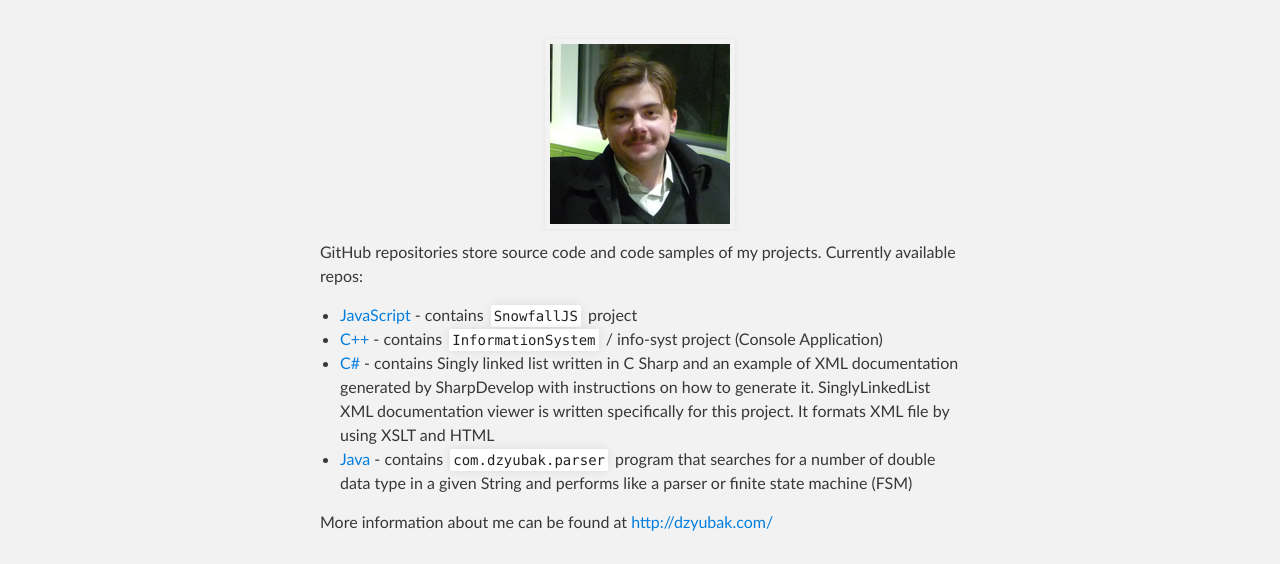
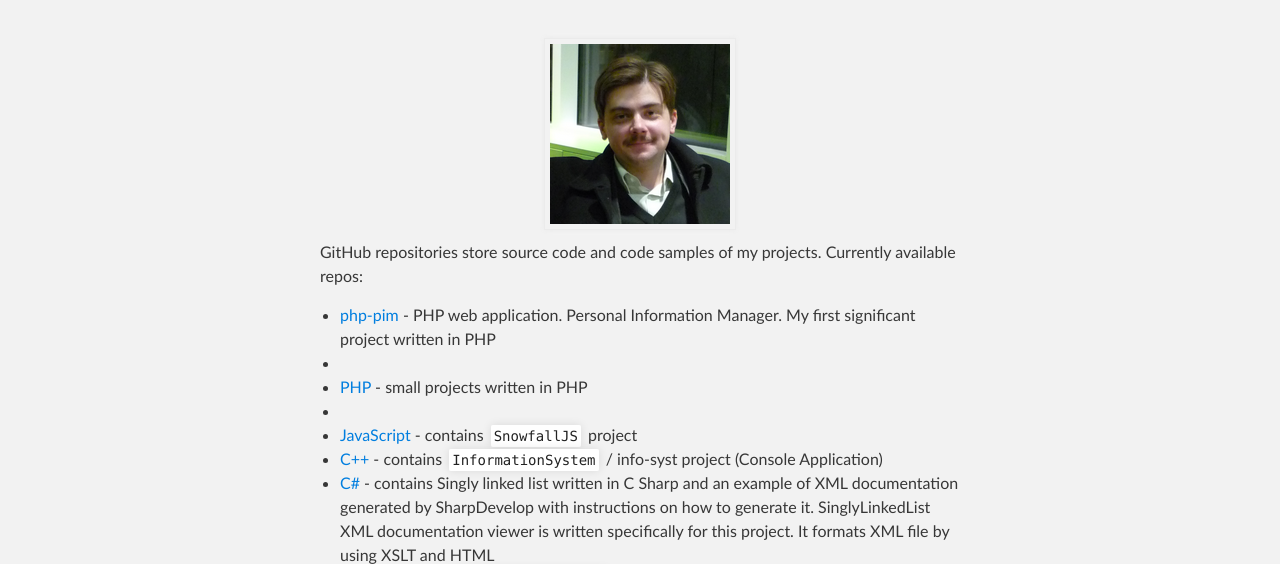
Before and after one commit to dzyubak/dzyubak.github.com, a plain HTML site: page index.html in a window 1280 px wide. Shown: the part 212-776 px from the top of the page. Drawn offline with Linux system fonts and the light colour scheme.

Commit message:
Update index.html

```diff
--- a/index.html
+++ b/index.html
@@ -33,6 +33,12 @@
 
 <ul>
 <li>
+<a href="https://github.com/dzyubak/php-pim">php-pim</a> - PHP web application. Personal Information Manager. My first significant project written in PHP</li>
+<li>
+<li>
+<a href="https://github.com/dzyubak/php">PHP</a> - small projects written in PHP</li>
+<li>
+<li>
 <a href="https://github.com/dzyubak/javascript">JavaScript</a> - contains <code>SnowfallJS</code> project</li>
 <li>
 <a href="https://github.com/dzyubak/cpp">C++</a> - contains <code>InformationSystem</code> / info-syst project (Console Application)</li>
```
